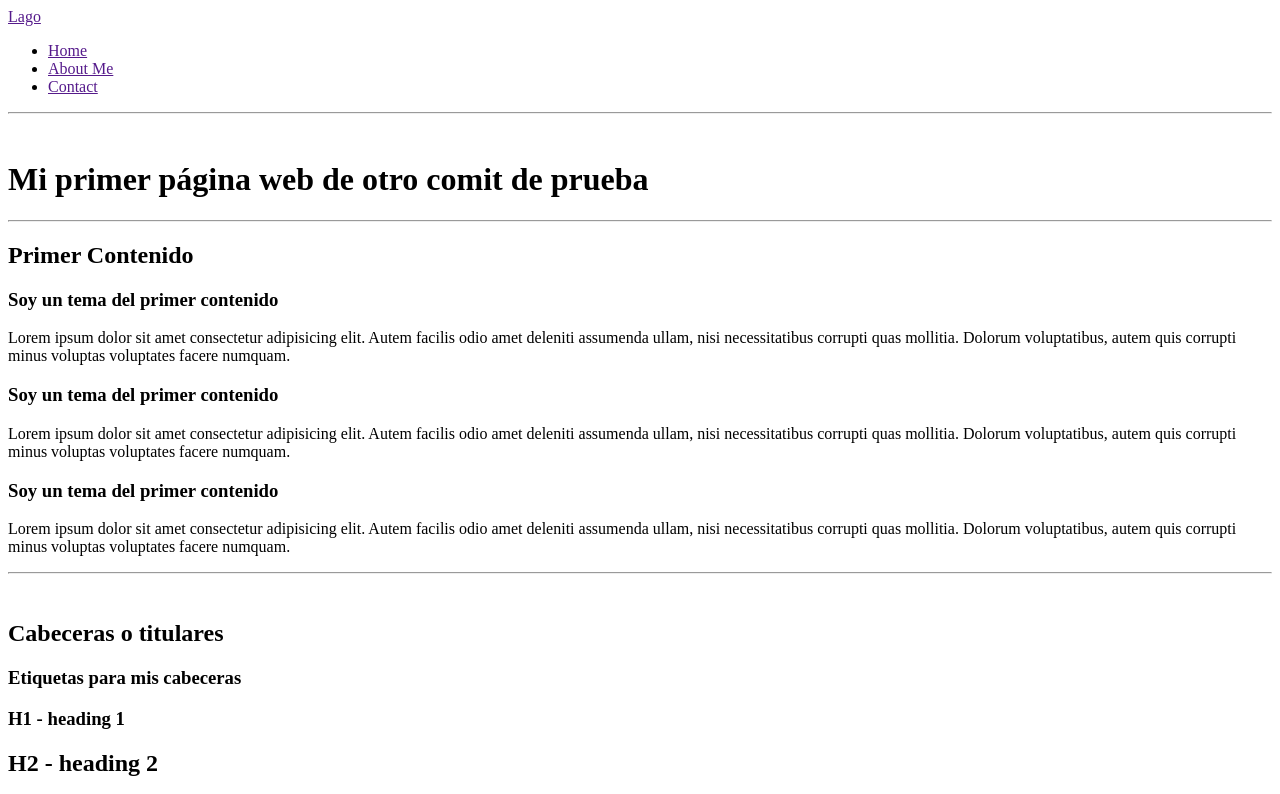
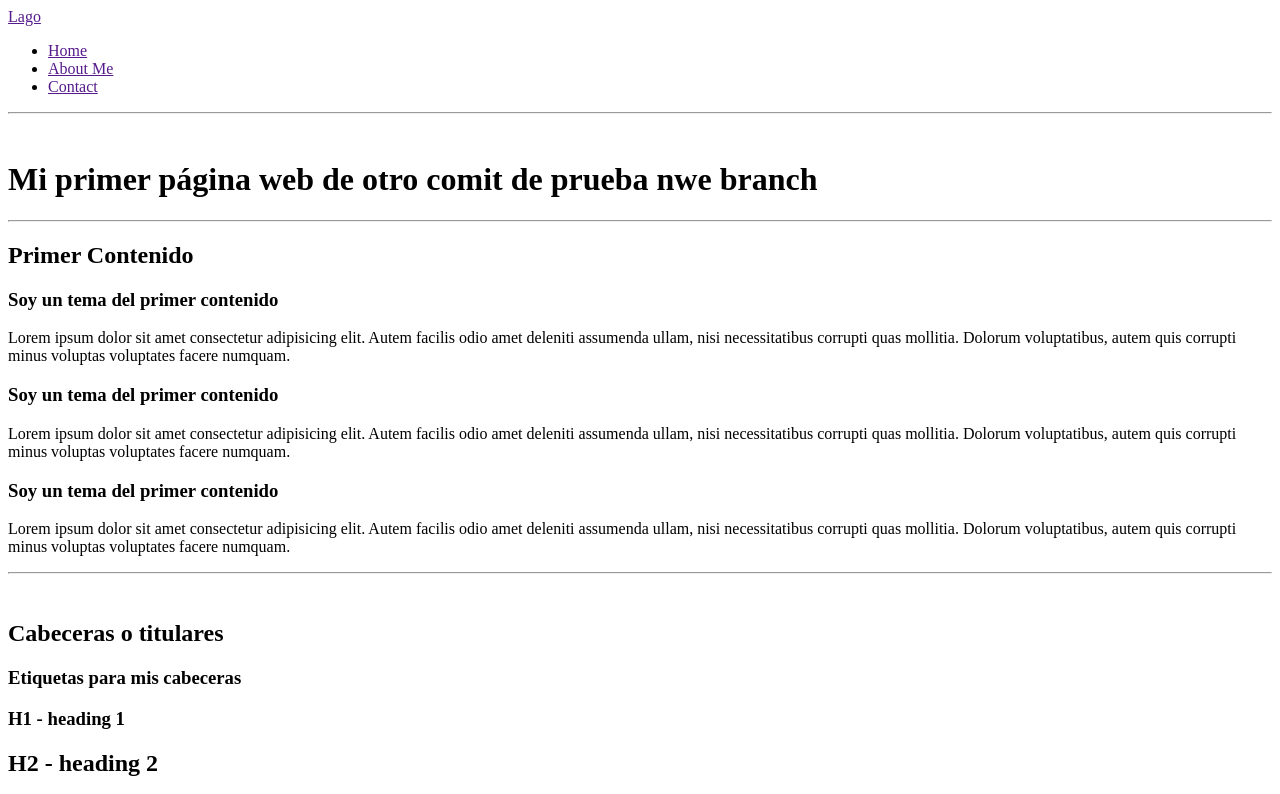
Before and after one commit to omarTaipicana/firts_repo_gen_35, a plain HTML site: page index.html in a window 1280 px wide. Shown: the top 794 px of the page. Drawn offline with Linux system fonts and the light colour scheme.

Commit message:
new branch commit

```diff
--- a/index.html
+++ b/index.html
@@ -32,7 +32,7 @@
   <!-- br: Otorga un salto de línea  -->
   <main>
     <!-- Importante: Main contiene todo el contenido importante de la página y solo se puede colocar un elemento por página y no puede ser descendiente de otro elemento -->
-    <h1>Mi primer página web de otro comit de prueba </h1>
+    <h1>Mi primer página web de otro comit de prueba nwe branch </h1>
     <hr>
     <section>
       <!-- Sección: Contiene elementos que se repiten en muchas páginas -->
```
